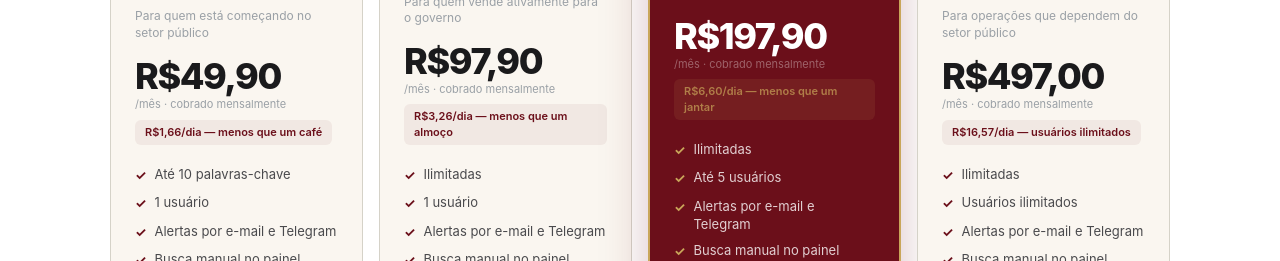
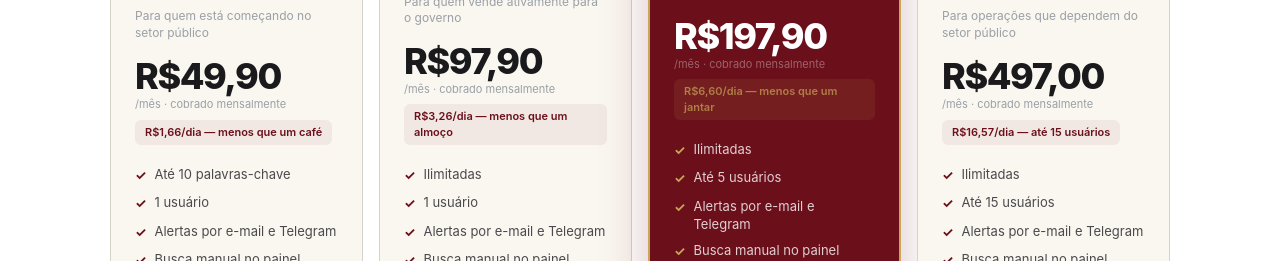
Before and after one commit to matuttamf/monitor-licitacoes, a Next.js app: page / in a window 1280 px wide. Shown: the part 4600-4861 px from the top of the page. Built offline with nearby package versions, Linux system fonts and the light colour scheme.

Commit message:
fix: limitar plano Empresarial a 15 usuários (evitar sublocação)

```diff
--- a/app/assinar/page.tsx
+++ b/app/assinar/page.tsx
@@ -45,8 +45,8 @@ const PLANOS = [
     cor: '#1A1A1C',
     descricao: 'Para grandes operações',
     keywords: 'Palavras-chave ilimitadas',
-    usuarios: 'Usuários ilimitados',
-    itens: ['Palavras-chave ilimitadas', 'Usuários ilimitados', 'Alertas por e-mail', 'Alertas por Telegram', 'Busca manual no painel', 'Relatório semanal detalhado', 'Suporte dedicado'],
+    usuarios: 'Até 15 usuários',
+    itens: ['Palavras-chave ilimitadas', 'Até 15 usuários', 'Alertas por e-mail', 'Alertas por Telegram', 'Busca manual no painel', 'Relatório semanal detalhado', 'Suporte dedicado'],
   },
 ]
 
--- a/app/page.tsx
+++ b/app/page.tsx
@@ -259,7 +259,7 @@ export default function LandingPage() {
               { nome: 'Basic', preco: '49,90', porDia: 'R$1,66/dia', ancora: 'menos que um café', desc: 'Para quem está começando no setor público', keywords: 'Até 10 palavras-chave', usuarios: '1 usuário', destaque: false, id: 'basic', tag: null },
               { nome: 'Profissional', preco: '97,90', porDia: 'R$3,26/dia', ancora: 'menos que um almoço', desc: 'Para quem vende ativamente para o governo', keywords: 'Ilimitadas', usuarios: '1 usuário', destaque: false, id: 'profissional', tag: null },
               { nome: 'Pro', preco: '197,90', porDia: 'R$6,60/dia', ancora: 'menos que um jantar', desc: 'Para equipes comerciais que querem crescer', keywords: 'Ilimitadas', usuarios: 'Até 5 usuários', destaque: true, id: 'pro', tag: 'Mais escolhido' },
-              { nome: 'Empresarial', preco: '497,00', porDia: 'R$16,57/dia', ancora: 'usuários ilimitados', desc: 'Para operações que dependem do setor público', keywords: 'Ilimitadas', usuarios: 'Usuários ilimitados', destaque: false, id: 'empresarial', tag: null },
+              { nome: 'Empresarial', preco: '497,00', porDia: 'R$16,57/dia', ancora: 'até 15 usuários', desc: 'Para operações que dependem do setor público', keywords: 'Ilimitadas', usuarios: 'Até 15 usuários', destaque: false, id: 'empresarial', tag: null },
             ].map(p => (
               <div key={p.id} style={{
                 background: p.destaque ? '#6B0F1A' : '#FAF6F0',
```
